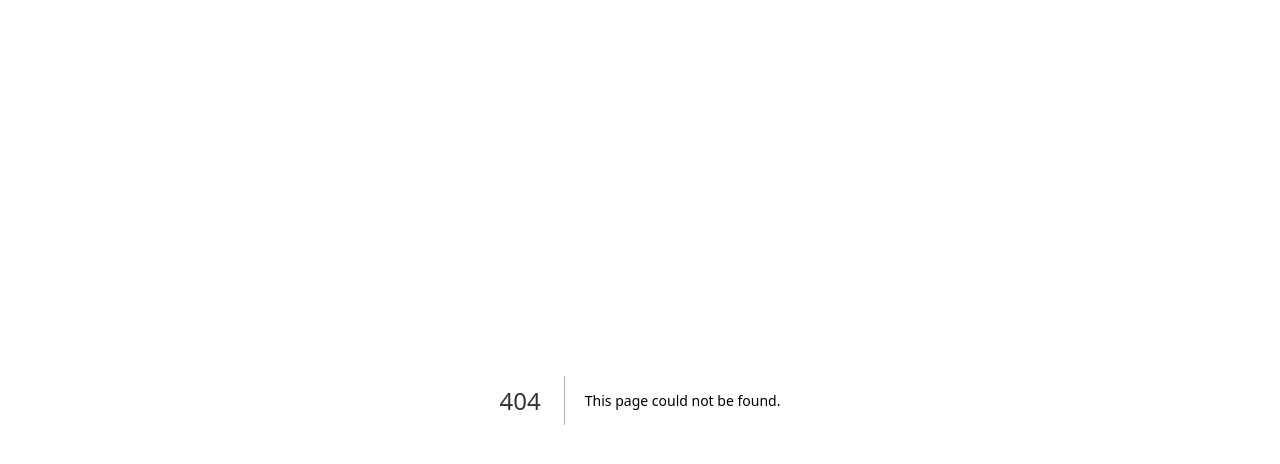
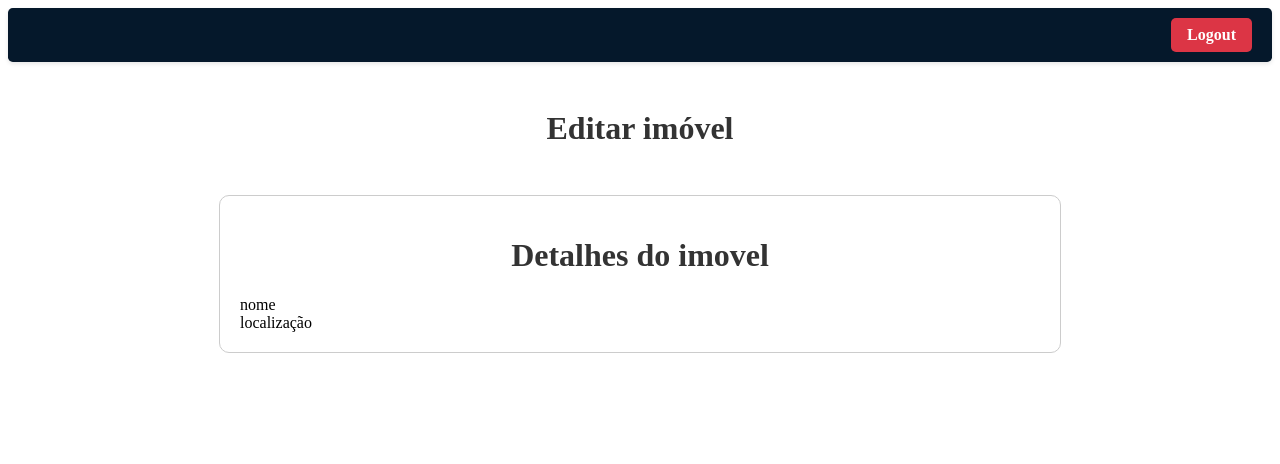
Before and after one commit to larissabahia/imobiliaria2, a Next.js app in the folder imobiliaria-web/: page /editrent/1 in a window 1280 px wide. Before the commit this address had no page. Shown: the top 464 px of the page. Built offline with nearby package versions, Linux system fonts and the light colour scheme.

Commit message:
navigation logic added

```diff
--- /dev/null
+++ b/imobiliaria-web/src/pages/editrent/[id].js
@@ -0,0 +1,34 @@
+import Header from '@/components/Header';
+import Head from 'next/head';
+import React, { useState, useEffect } from 'react';
+
+export default function EditRent() {
+
+
+
+
+    return (
+        <>
+            <Head>
+                <title>Editar imṍvel</title>
+                <meta name="description" content="Administrar propriedades" />
+            </Head>
+
+        <Header/>
+
+            <h1 style={{ marginBottom : "3rem"}}>Editar imóvel</h1>
+
+            <div className="container">
+                <h1>Detalhes do imovel</h1>
+
+
+           <form>
+            nome
+           </form>
+           <form>
+            localização
+           </form>
+            </div>
+        </>
+    );
+}
--- a/imobiliaria-web/src/styles/globals.css
+++ b/imobiliaria-web/src/styles/globals.css
@@ -91,7 +91,7 @@ th {
 
 
 /* XXXXXXXXXXXXXXXXXXXXXXXXXXXXXXXXXXXXXXXXXXXXXXX */
-
+/* CREATE PROPERTY MODAL */
 
 .backdrop {
   position: fixed;
@@ -119,11 +119,13 @@ th {
   position: absolute;
   top: 10px;
   right: 10px;
-  border: none;
-  background: none;
   cursor: pointer;
   font-size: 24px;
-  color: #333;
+  color: black;
+  background-color: rgb(250, 250, 250);
+  border-radius: 100%;
+  border: solid 0.1rem;
+  border-color: black;
 }
 
 label {
@@ -147,3 +149,4 @@ input {
   margin-top: 5px;
 
 }
+/* XXXXXXXXXXXXXXXXXXXXXXXXXXXXXXXXXXXXXXXXXXXXXXX */
```
Also changed, not shown: imobiliaria-web/src/pages/admin.js (+13 -5 lines).
